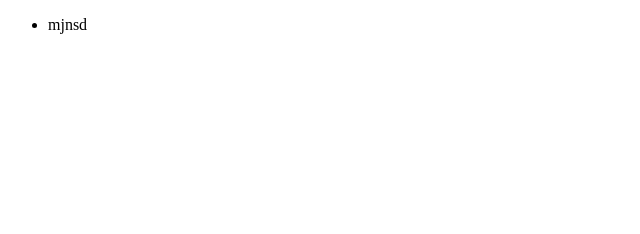
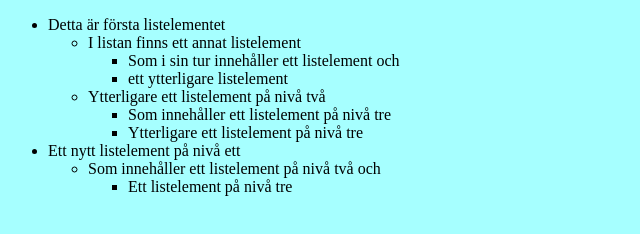
Before and after one commit to FowziPirat12/WebbUtvcklingTE21C, a plain HTML site: page Avanserad Lista/index.html in a window 1280 px wide. Shown: the whole page, without its empty margins (0-640 px from the left). Drawn offline with Linux system fonts and the light colour scheme.

Commit message:
Avanserat lista

```diff
--- a/Avanserad Lista/index.html
+++ b/Avanserad Lista/index.html
@@ -8,14 +8,33 @@
 <body>
 <nav>
   <ul>
-    <li>mjnsd
-
-
-
-
-
-
-
+    <li>Detta är första listelementet
+        <ul>
+            <li>I listan finns ett annat listelement
+                <ul>
+                    <li>Som i sin tur innehåller ett listelement och</li>
+                    <li>ett ytterligare listelement</li>
+                </ul>
+            </li>
+            <li>Ytterligare ett listelement på nivå två
+                <ul>
+                    <li>Som innehåller ett listelement på nivå tre</li>
+                    <li>Ytterligare ett listelement på nivå tre</li>
+                </ul>
+            </li>
+        </ul>
+    </li>
+    <li>Ett nytt listelement på nivå ett
+        <ul>
+            <li>Som innehåller ett listelement på nivå två och
+                <ul>
+                    <li>Ett listelement på nivå tre</li>
+                </ul>
+            </li>
+        </ul>
+    </li>
+</ul>
+</nav>
 
 
 </body>
--- a/Avanserad Lista/style.css
+++ b/Avanserad Lista/style.css
@@ -0,0 +1,3 @@
+body{
+    background-color: rgb(166, 255, 255);
+}
```
